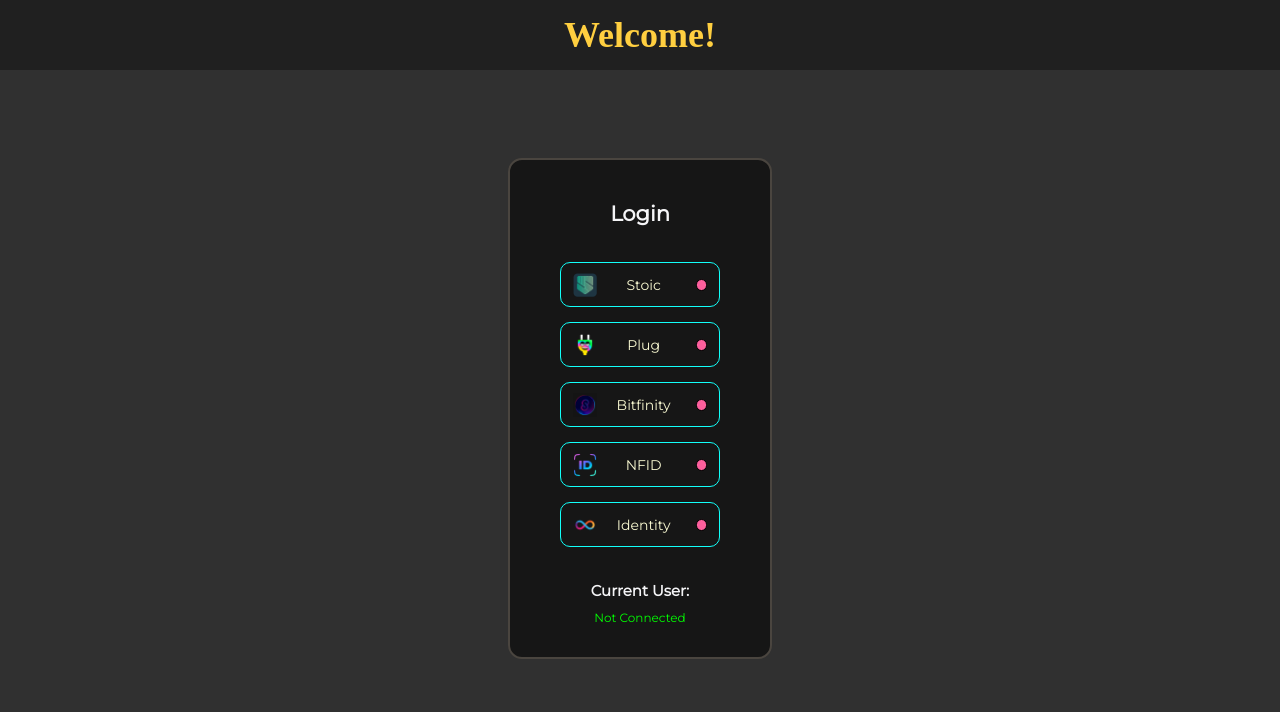
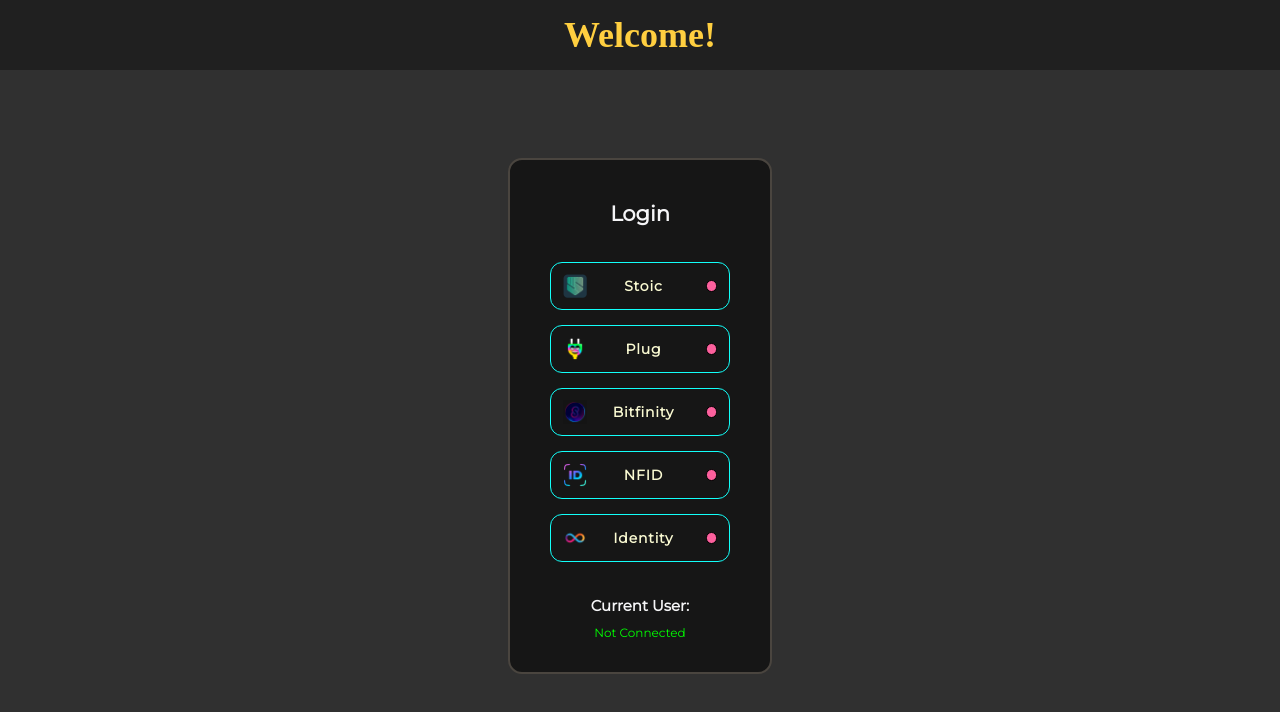
Before and after one commit to id-daniel-mccoy/ic-auth, a React (Vite) app: page / in a window 1280 px wide. Shown: the top 712 px of the page. Built offline with nearby package versions, Linux system fonts and the light colour scheme.

Commit message:
Fixed text effects, tweaked button sizes

```diff
--- a/frontend/assets/index.css
+++ b/frontend/assets/index.css
@@ -45,10 +45,12 @@
 button {
     background: none;
     border: 1px solid #12fff9;
-    border-radius: 10px;
-    width: 160px;
-    height: 45px;
+    border-radius: 12px;
+    width: 180px;
+    height: 48px;
     font-size: 14px;
+    font-weight: bold;
+    letter-spacing: 0.8px;
     text-align: center;
     padding: 8px 12px;
     color: lightgoldenrodyellow;
--- a/package.json
+++ b/package.json
@@ -1,6 +1,6 @@
 {
   "name": "multi-wallet-menu",
-  "version": "0.5.3",
+  "version": "0.5.4",
   "scripts": {
     "dev": "vite",
     "build": "tsc && vite build",
```
Also changed, not shown: 1 other file (tests, documents, lock files or other folders).
